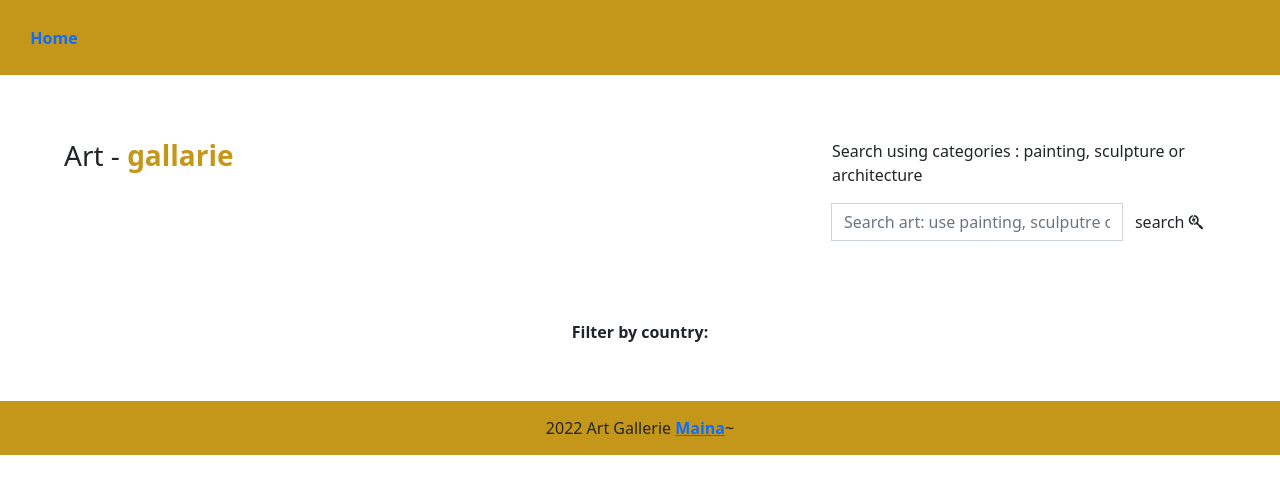
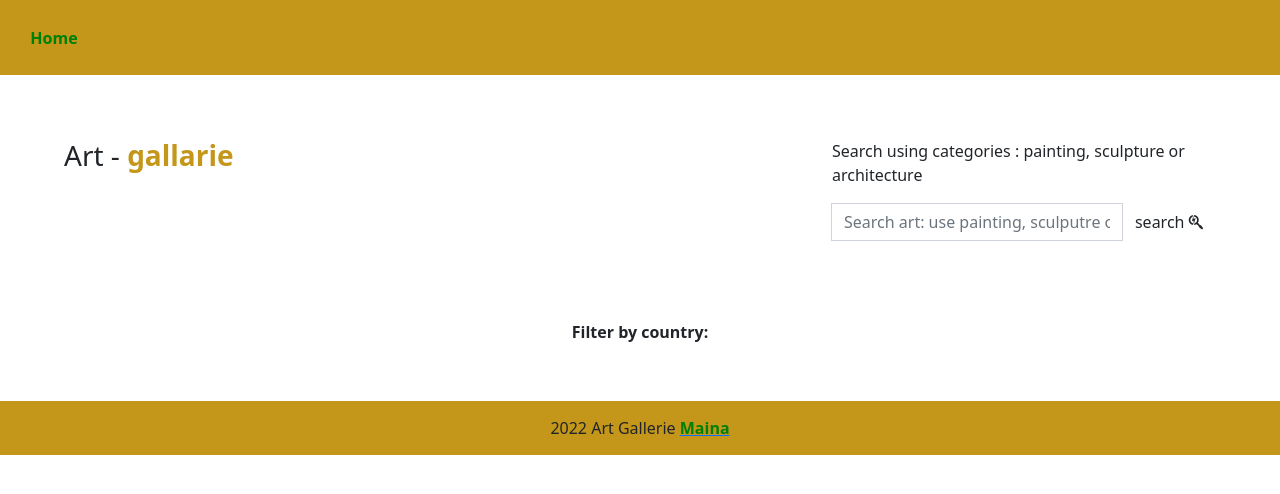
Before and after one commit to Martin023/la-galerie, a Django app: page / in a window 1280 px wide. Shown: the top 494 px of the page. Run offline with Django 4.2, Linux system fonts and the light colour scheme; data that the repository does not hold is empty; some libraries are stand-ins or nearby versions.

Commit message:
Update footer and navbar color

```diff
--- a/gallery/templates/art/base.html
+++ b/gallery/templates/art/base.html
@@ -34,12 +34,12 @@
     <script src="https://cdn.jsdelivr.net/npm/bootstrap@5.2.0-beta1/dist/js/bootstrap.bundle.min.js" integrity="sha384-pprn3073KE6tl6bjs2QrFaJGz5/SUsLqktiwsUTF55Jfv3qYSDhgCecCxMW52nD2" crossorigin="anonymous"></script>
     {% endblock %}
 
-
     <footer>
         <div class="footer container-fluid">
-            <p class="text-center text">2022 Art Gallerie <a href="https://github.com/Martin023"><b>Maina</b></a>~</p>
+            <p class="text-center text">2022 Art Gallerie <a href="https://github.com/Martin023"><b style="color: green;">Maina</b></a></p>
         </div>
 
-    </footer>
+      </footer>
+
 </body>
 </html>
--- a/gallery/templates/home.html
+++ b/gallery/templates/home.html
@@ -104,8 +104,8 @@
  </script>
 
 
+</div>
 
 
 
-</div>
 {% endblock %}
--- a/gallery/templates/navbar.html
+++ b/gallery/templates/navbar.html
@@ -5,7 +5,7 @@
 <nav >
 
     <div class="nav-wrapper">
-        <a href="/" class="brand-logo">Home</a>
+        <a href="/" class="brand-logo" style="color: green;">Home</a>
 
     </div>
   </nav>
--- a/static/css/gallery.css
+++ b/static/css/gallery.css
@@ -1,6 +1,6 @@
 
-.img-container{
-
+body{
+  min-width: 100vh;
 
 }
 .card {
```
